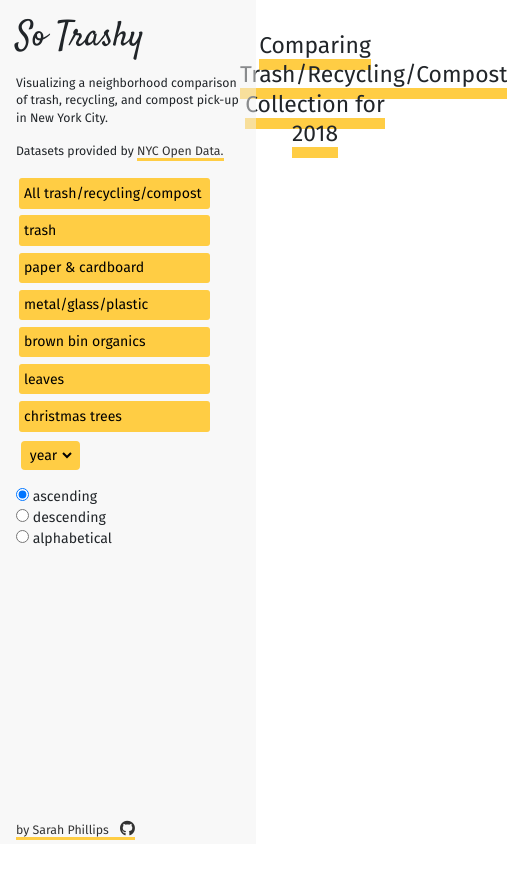
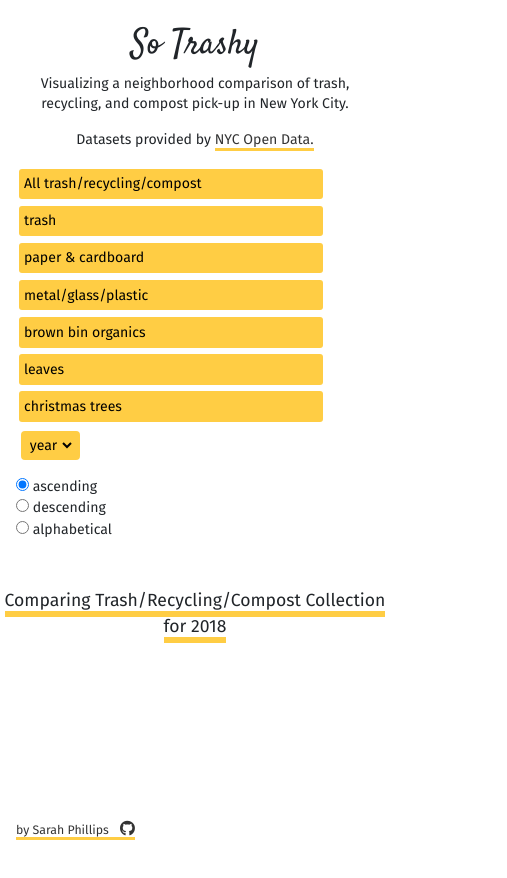
Before and after one commit to snphillips/So-Trashy-React, a React (Create React App) app: page / in a window 390 px wide. Shown: the top 878 px of the page, 507 px wide, since content can reach past the window. Before the commit the page ends 844 px from the top, so only its background shows below. Built offline with nearby package versions, Linux system fonts and the light colour scheme; no server answers.

Commit message:
add bootstrap grid for responsive behavior

```diff
--- a/src/App.js
+++ b/src/App.js
@@ -568,8 +568,9 @@ export default class App extends Component {
   render() {
     return (
 
-      <div className="App">
+      <div className="App row">
 
+        <div className="sidebar-container col-xs-12 col-sm-3 col-md-3 col-lg-3 col-xl-3">
           <Sidebar refuseTypeSubmit={this.refuseTypeSubmit}
                    boroughSubmit={this.boroughSubmit}
                    yearDropdownSubmit={this.yearDropdownSubmit}
@@ -577,8 +578,9 @@ export default class App extends Component {
                    totalOrPPRadioSubmit={this.totalOrPPRadioSubmit}
                    neighborhoodDropdownSubmit={this.neighborhoodDropdownSubmit}
                    />
+        </div>
 
-        <div className="chart-container">
+        <div className="chart-container col-xs-12 col-sm-9 col-md-9 col-lg-9 col-xl-9">
           <ChartHeader year={this.state.year} refuseType={this.state.refuseType} />
           <BarChart />
         </div>
--- a/src/index.css
+++ b/src/index.css
@@ -5,13 +5,15 @@
 /* ===================================
 General Styling
 ====================================== */
-.App {
+.sidebar-container {
+  /*border: 3px solid red;*/
+}
 
+div {
 }
 
 body {
   font-family: 'Fira Sans', sans-serif;
-  margin-top: 2rem;
   font-size: 110%;
 }
 
@@ -22,18 +24,20 @@ a {
 
 a:hover {
   color: rgba(0,0,0,.7);
-  border-bottom: 3px solid #FFE347; /* light yellow */
+  border-bottom: 3px solid #ffe866; /* light yellow */
   text-decoration-line: none;
   /*color: #696d9c;*/
 }
 
 .chart-container {
   text-align: center;
-  display: block;
+  margin-top: 2rem;
+  /*display: block;*/
   /* for sidebar - consider removing with flexbox*/
-  padding-left: 15rem;
-  margin-left: auto;
-  margin-right: auto;
+  /*padding-left: 15rem;*/
+  /*margin-left: auto;*/
+  /*margin-right: auto;*/
+  /*border: 3px solid blue;*/
 }
 
 
@@ -70,15 +74,9 @@ h2 {
 Chart
 ====================================== */
 svg {
-  /*height: 2400px;*/
-  /*width: 900px;*/
   /* to make responsive, in concert with viewBox="0 0 900 2400" */
   height: 100%;
   width: 100%;
-}
-
-.foo {
-  fill: "#ffcd44";
 }
 
 
@@ -132,8 +130,8 @@ Sidebar
 ==================================================== */
 .sidebar {
   height: 100%;
-  width: 16rem;
-  position: fixed;
+  /*width: 16rem;*/
+  /*position: fixed;*/
   top: 0;
   left: 0;
   overflow-x: hidden;
@@ -173,10 +171,8 @@ input.refusetype {
 input.refusetype:hover,
 input.refusetype:focus,
 input.refusetype:active {
-  background-color: #FFE347; /* light yellow */
+  background-color: #ffe866; /* light yellow */
 }
-
-
 
 /* ==============================================
 Sidebar - Dropdown Button Years
@@ -218,16 +214,12 @@ input.radio-button {
 .radio-buttons:hover {
 }
 
-/* ==============================================
+/* ============================
 Sidebar - Dropdown Button Neighborhood
-============================================== */
+=============================== */
 #neighborhood-dropdown {
   width: 80%;
 }
-
-
-
-
 
 /*==============================
  Footer
@@ -250,3 +242,51 @@ i.fab {
   padding-left: .5rem;
   font-size: 125%;
 }
+
+
+/*******************************
+ Media Queries
+********************************/
+
+/* TINY */
+@media screen and (max-width: 600px) {
+
+  /* ============================
+  Sidebar
+  ============================== */
+  .sidebar {
+    background-color: white;
+  }
+
+  h1.title {
+    font-size: 200%;
+    margin: .5rem;
+    text-align: center;
+  }
+
+  #sitedescription{
+    text-align: center;
+    font-size: 80%;
+    line-height: 1.4;
+  }
+
+  h2 {
+     margin-bottom: 12px; /* keep. removes default h2 margin */
+     border-bottom: .4rem solid #ffcd44;
+     font-size: 100%;
+    }
+
+
+}
+
+
+
+
+/* HUGE */
+@media screen and (min-width: 1500px) {
+/* on huge screens, the graphic is so large, it is overwhelming */
+  svg {
+    width: 75%;
+  }
+
+}
```
Lines whose indentation alone changed are shown as unchanged.
